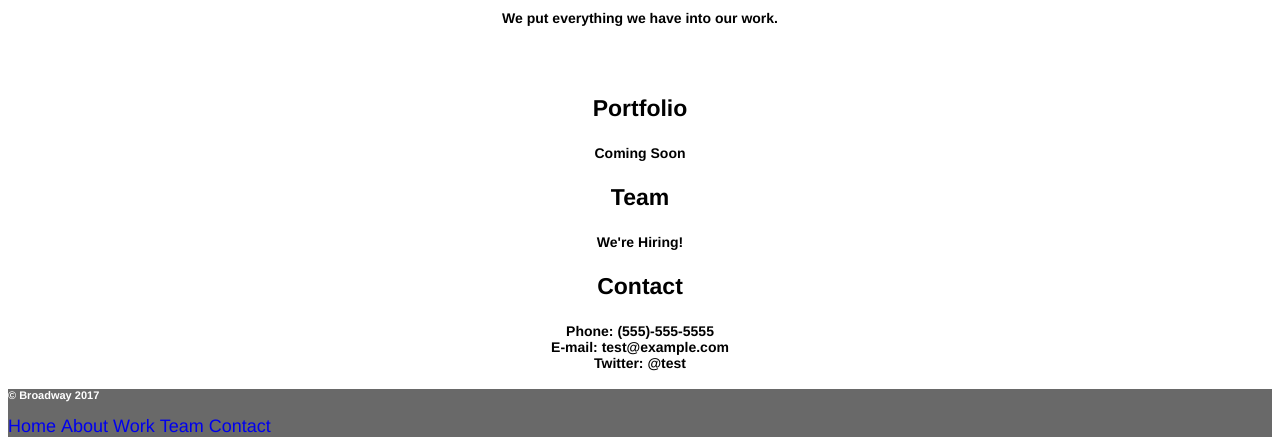
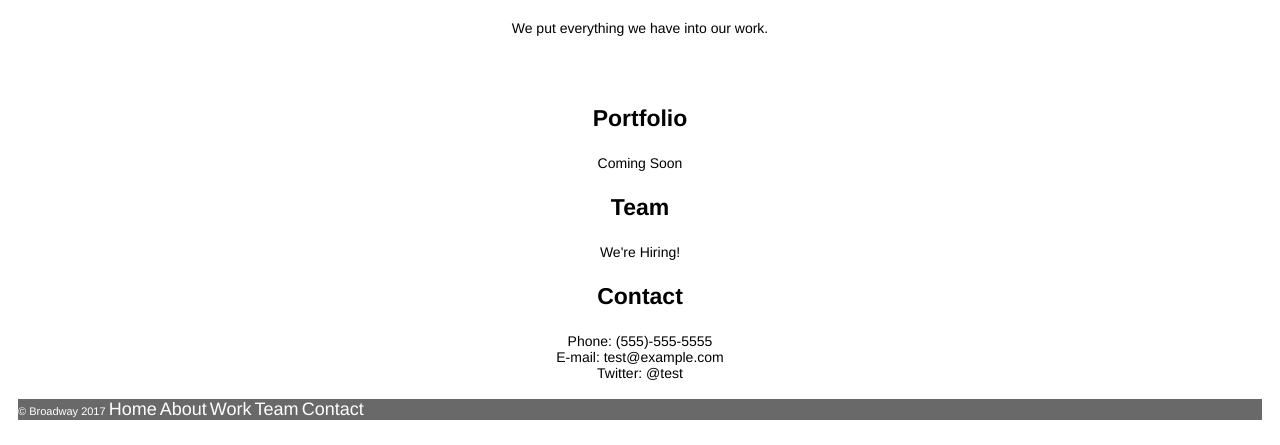
Before and after one commit to ogdomingo/broadwayDesign, a plain HTML site: page index.html in a window 1280 px wide. Shown: the part 1559-2004 px from the top of the page. Drawn offline with Linux system fonts and the light colour scheme.

Commit message:
Fix footer

```diff
--- a/index.html
+++ b/index.html
@@ -42,17 +42,17 @@
       <h3>Team</h3>
       <h4>We're Hiring!</h4>
       <h3>Contact</h3>
-      <h4>Phone: (555)-555-5555 <br> E-mail: test@example.com <br>Twitter: @test</h4>
+      <h4 id="contact">Phone: (555)-555-5555 <br> E-mail: test@example.com <br>Twitter: @test</h4>
     </div>
     <div class="footer">
-      <h4 id="copyright">© Broadway 2017</h4>
-      <nav>
+      <ul>
+        <li id="copyright">© Broadway 2017</li>
         <a href="#"><li>Home</li></a>
         <a href="#"><li>About</li></a>
         <a href="#"><li>Work</li></a>
         <a href="#"><li>Team</li></a>
         <a href="#"><li>Contact</li></a>
-      </nav>
+      </ul>
     </div>
   </body>
 </html>
--- a/resources/css/stylesheet.css
+++ b/resources/css/stylesheet.css
@@ -1,10 +1,11 @@
 html {
   font-family: Helvetica;
   text-align: center;
+  padding: 10px;
 }
 
 .header {
-  background-image: url(./resources/images/the-flatiron-building.png);
+  background-image: url("../images/the-flatiron-building.png");
 }
 
 h1 {
@@ -13,7 +14,7 @@ h1 {
   color: white;
 }
 
-nav {
+nav a {
   font-size: 18px;
   color: white;
   list-style: none;
@@ -31,22 +32,29 @@ h3 {
 
 h4 {
   font-size: 14px;
+  font-weight: 500;
 }
 
 #newyork {
   font-size: 23px;
 }
 
-#copyright {
+.footer {
+  background-color: dimgray;
+  text-align: left;
   color: white;
   font-size: 11px;
 }
 
-.footer {
-  background-color: dimgray;
-  text-align: left;
+.footer li {
+display: inline-block;
 }
 
-.footer li {
-  display: inline-block;
+.footer a {
+  font-size: 18px;
+  color: white;
 }
+
+.footer ul {
+  padding: 0;
+}
```
